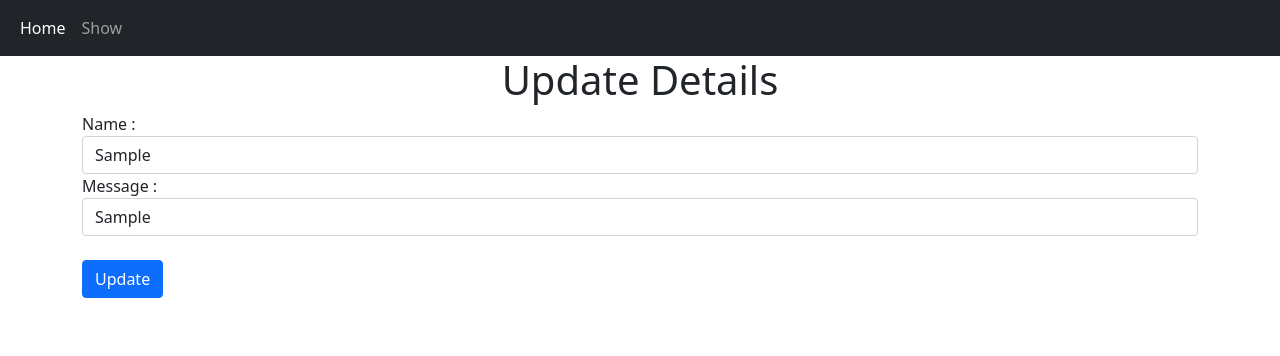
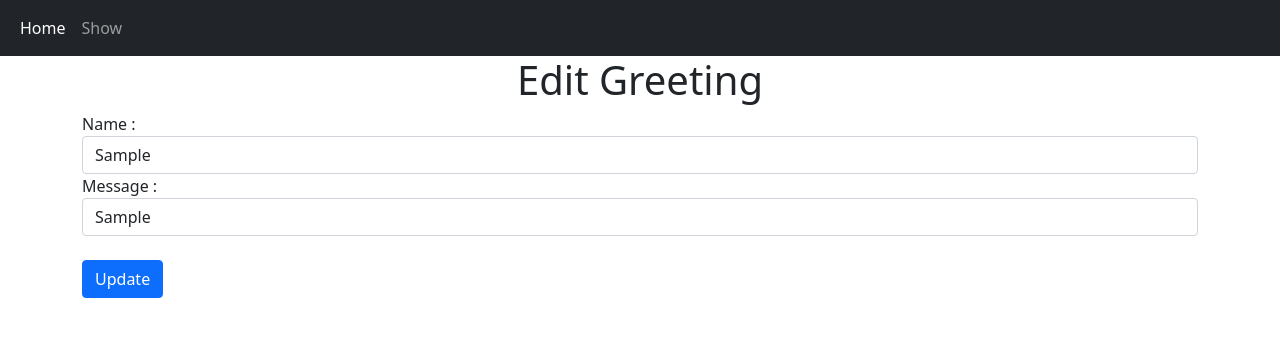
Before and after one commit to Ranjith-P-07/Greeting_App, a Django app: page /update/1 in a window 1280 px wide. Shown: the top 356 px of the page. Run offline with Django 3.2, Linux system fonts and the light colour scheme; tables that the repository leaves empty hold one stand-in row (values such as "Sample post").

Commit message:
"Add: Changed Updtae Page UI"

```diff
--- a/greetingApp/templates/greetingApp/update.html
+++ b/greetingApp/templates/greetingApp/update.html
@@ -1,5 +1,5 @@
 {% extends 'greetingApp/base.html' %}
-{% block title %}Updates{% endblock title %}
+{% block title %}Edit Page{% endblock title %}
 {% block body %}
     {% if messages %}
         {% for message in messages %}
@@ -14,7 +14,7 @@
     {% if users %}
     {% for user in users %}
     <div class="container">
-        <h1 class="text-center">Update Details</h1>
+        <h1 class="text-center">Edit Greeting</h1>
         <form autocomplete="off" method="post" action = "/update/{{user.id}}" >
             {% csrf_token %}
             <div class="form-group">
@@ -31,4 +31,5 @@
     </div>
     {% endfor %}
     {% endif %}
+    </div>
 {% endblock body %}
```
